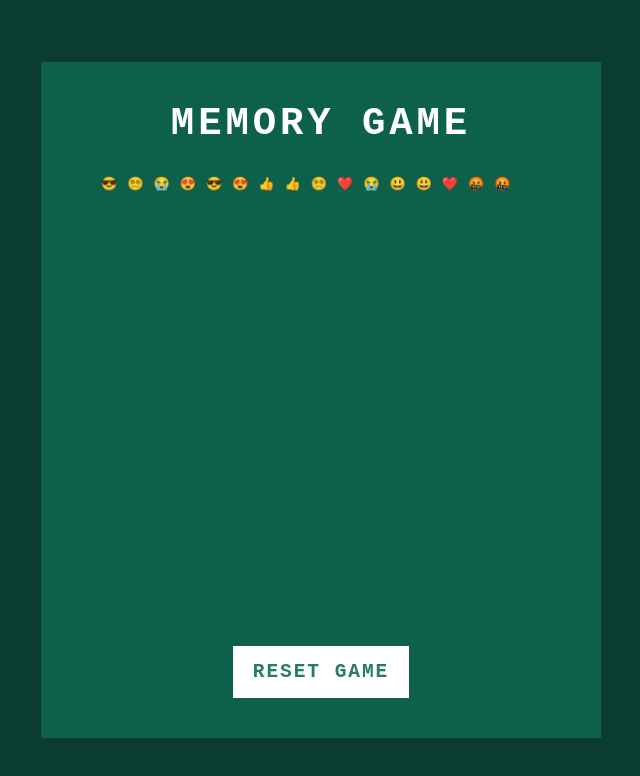
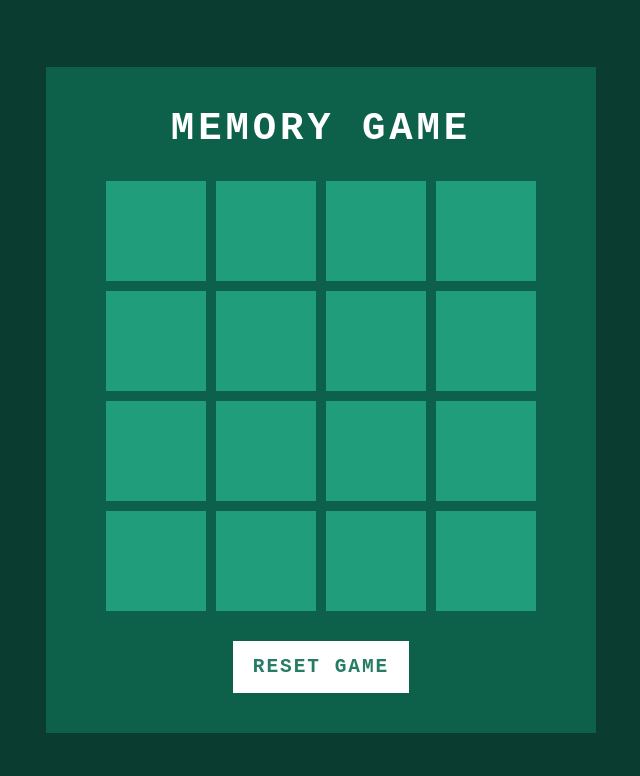
Before and after one commit to E-rwinn/Memory-Game, a plain HTML site: page index.html in a window 1280 px wide. Shown: the whole page, without its empty margins (319-959 px from the left). Drawn offline with Linux system fonts and the light colour scheme.

Commit message:
item visabilty fixed

```diff
--- a/style.css
+++ b/style.css
@@ -49,11 +49,33 @@ h2 {
 }
 
 .game {
-    width: 440px;
-    height: 440px;
+    width: 430px;
+    height: 430px;
     display: flex;
     flex-wrap: wrap;
     gap: 10px;
     transform-style: preserve-3d;
     perspective: 500px;
 }
+
+.item {
+    position: relative;
+    width: 100px;
+    height: 100px;
+    display: flex;
+    justify-content: center;
+    align-items: center;
+    font-size: 3em;
+    background: #fff;
+    transition: 0.25s;
+}
+
+.item::after {
+    content: '';
+    position: absolute;
+    inset: 0;
+    background: #209d7b;
+    /*opacity: 0.85s;*/
+    transition: 0.25s;
+    transform: rotateY('0deg');
+}
```
